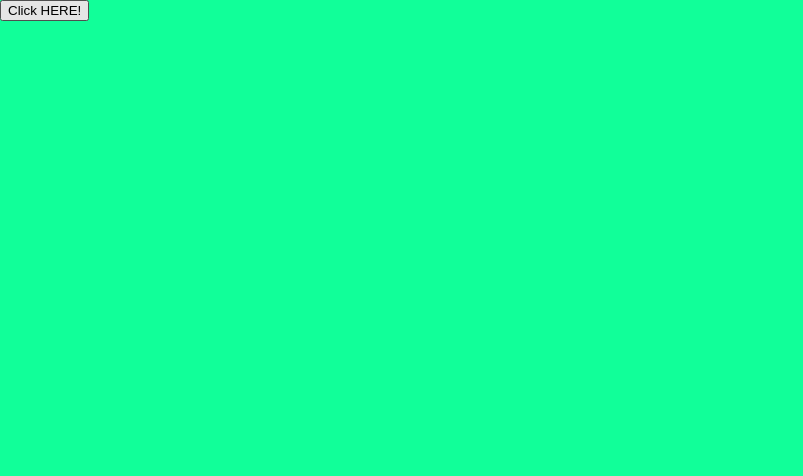
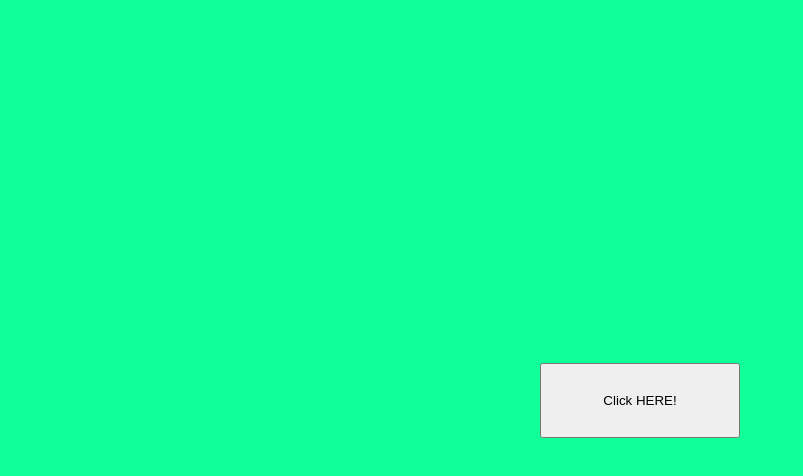
Before and after one commit to Gowst99/CITl_Lab1A, a plain HTML site: page index.html in a window 1280 px wide. Shown: the whole page, without its empty margins (0-803 px from the left). Drawn offline with Linux system fonts and the light colour scheme.

Commit message:
sfasfasfasf

```diff
--- a/index.html
+++ b/index.html
@@ -15,18 +15,19 @@
 
         #button {
             width:200px;
-            height:75px
+            height:75px;
             position:absolute;
             left:0;
             right:0;
             top:0;
             bottom:0;
             margin:auto;
+        }
     </STYLE>
 
     <body>
         <div id='display'>
-            <button id-'buttuon'>Click HERE!</button>
+            <button id='button'>Click HERE!</button>
         </div>
     </body>
     </html>
```
